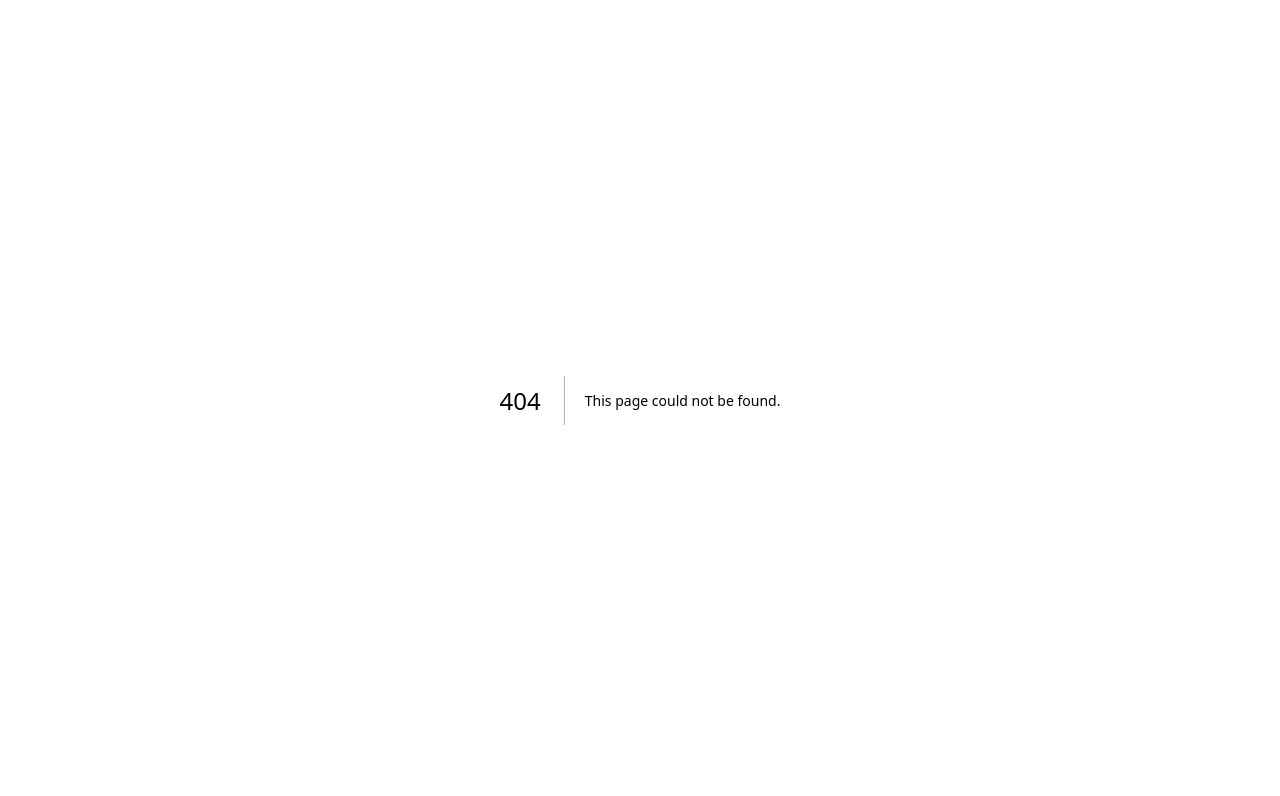
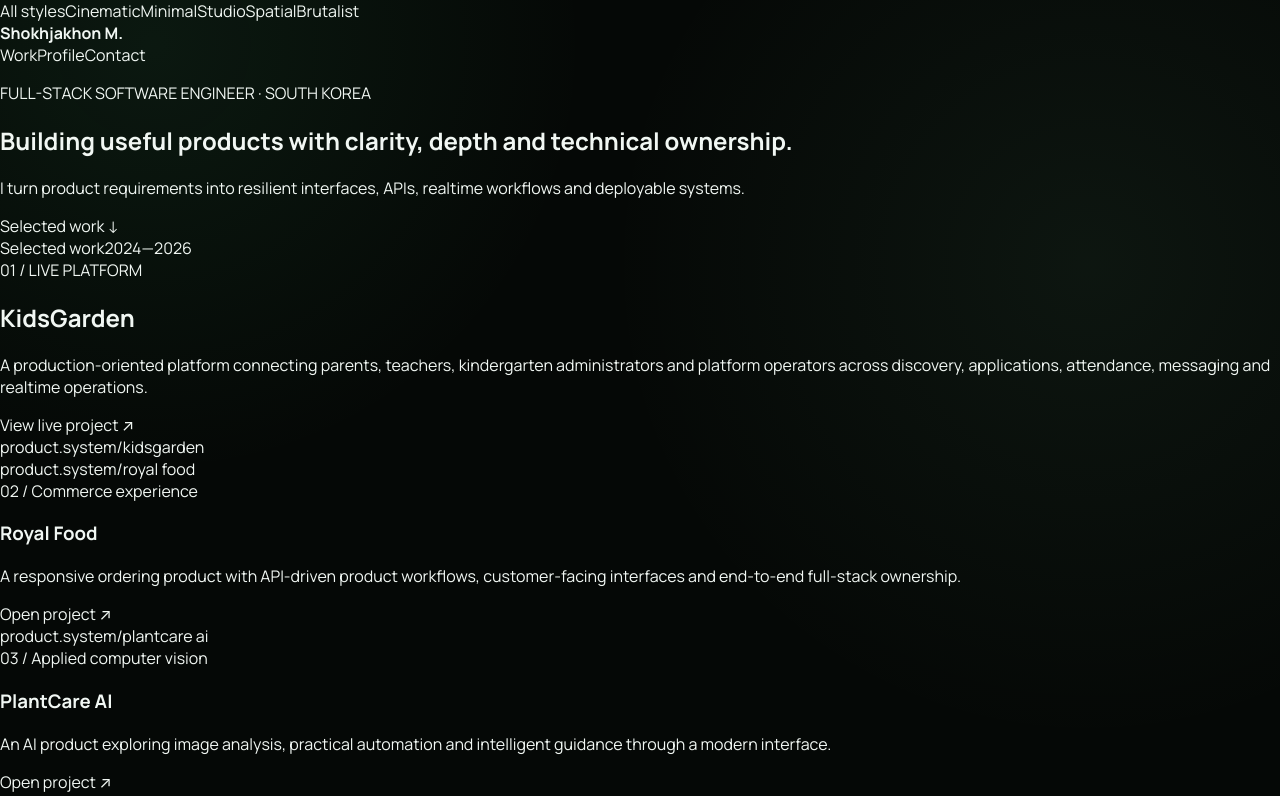
Before and after one commit to mukhammadiev01-1/myportfolio, a Next.js app: page /minimal in a window 1280 px wide. Before the commit this address had no page. Shown: the top 796 px of the page. Built offline with nearby package versions, Linux system fonts and the light colour scheme; a web font is replaced by a local one.

Commit message:
Add minimal portfolio route

```diff
--- /dev/null
+++ b/app/minimal/page.tsx
@@ -0,0 +1,5 @@
+import PortfolioVariant from "../components/PortfolioVariant";
+
+export default function MinimalPage() {
+  return <PortfolioVariant variant="minimal" />;
+}
```
